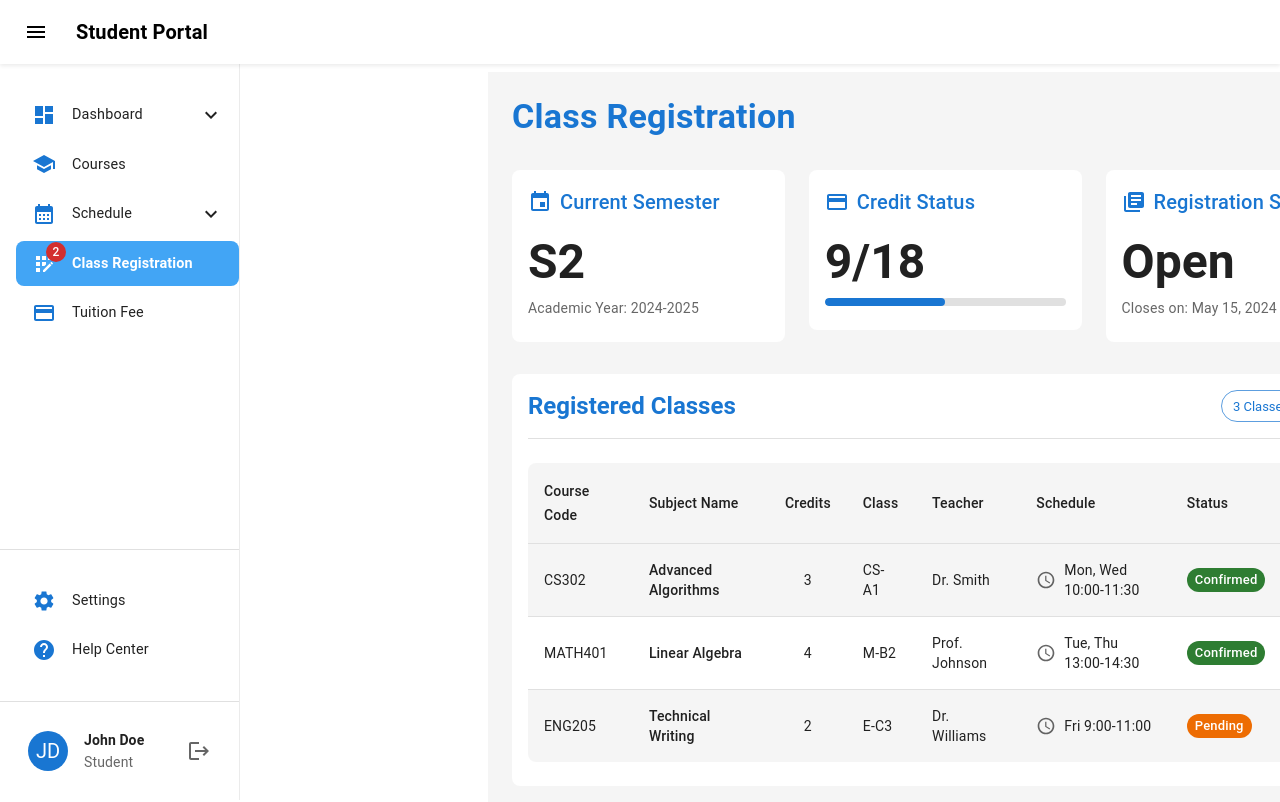
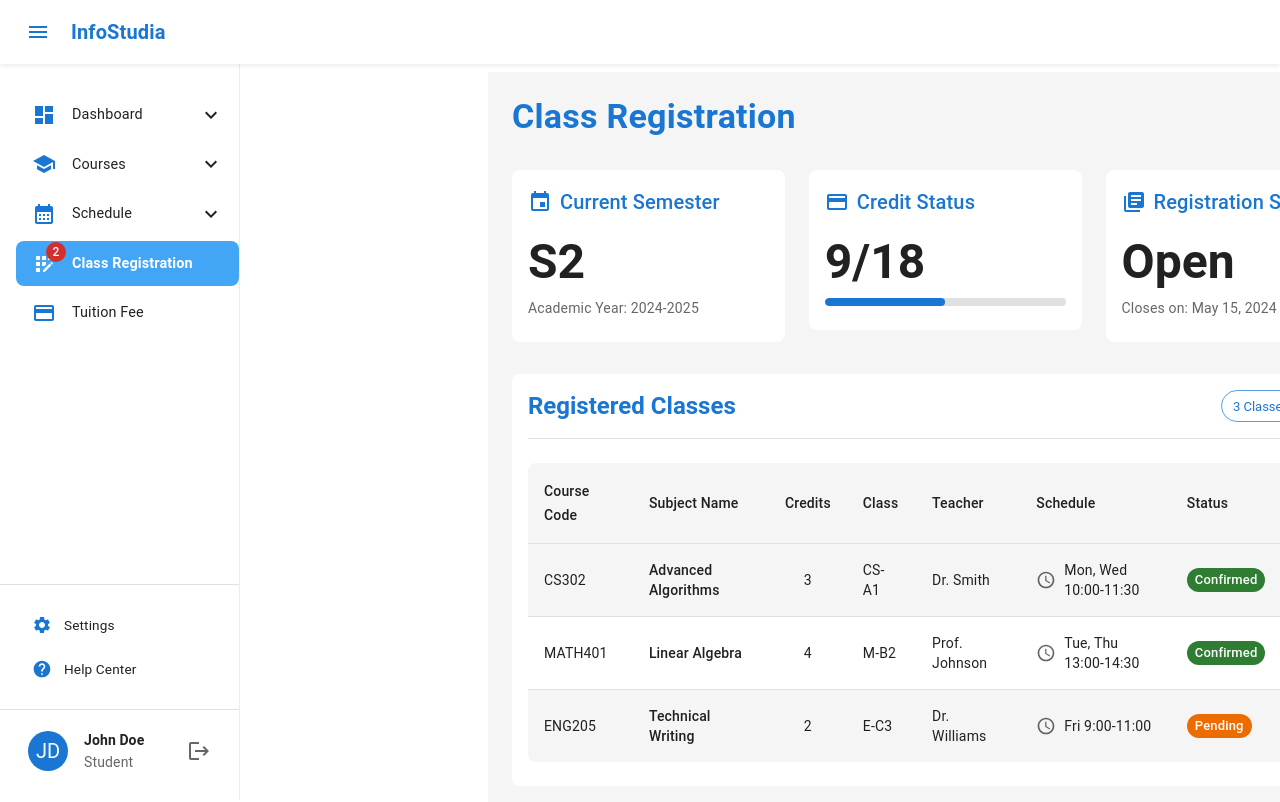
Before and after one commit to tgkhang/Student-Information-System, a React (Vite) app in the folder frontend/: page /student/classRegistration in a window 1280 px wide. Shown: the top 802 px of the page. Built offline with nearby package versions, Linux system fonts and the light colour scheme.

Commit message:
[m] Navbar UI fixing

```diff
--- a/frontend/src/components/Header.jsx
+++ b/frontend/src/components/Header.jsx
@@ -14,16 +14,16 @@ export default function Header({ toggleDrawer }) {
         width: "100%",
         zIndex: (theme) => theme.zIndex.drawer + 1,
         backgroundColor: "white",
-        color: "black",
+        color: "primary.main",
         boxShadow: "0px 2px 4px rgba(0, 0, 0, 0.08)",
       }}
     >
       <Toolbar>
-        <IconButton size="large" edge="start" color="inherit" aria-label="menu" onClick={toggleDrawer} sx={{ mr: 2 }}>
+        <IconButton size="small" edge="start" color="inherit" aria-label="menu" onClick={toggleDrawer} sx={{ mr: 2 }}>
           <MenuIcon />
         </IconButton>
-        <Typography variant="h6" component="div" sx={{ flexGrow: 1, fontWeight: "bold" }}>
-          Student Portal
+        <Typography variant="h6" component="div" sx={{ flexGrow: 1, fontWeight: "bold", color: "primary.main" }}>
+          InfoStudia
         </Typography>
         <Box sx={{ display: { xs: "none", md: "flex" }, alignItems: "center" }}>
           {/* Add user profile or other actions here */}
--- a/frontend/src/components/NavigationDrawer.jsx
+++ b/frontend/src/components/NavigationDrawer.jsx
@@ -101,6 +101,11 @@ export default function NavigationDrawer({ isDrawerOpen, toggleDrawer }) {
       text: "Courses",
       icon: <SchoolIcon />,
       path: "/courses",
+      subItems: [
+        { text: "My Courses", path: "/courses/my-courses" },
+        { text: "Available Courses", path: "/courses/available" },
+        { text: "Course Catalog", path: "/courses/catalog" },
+      ],
     },
     {
       text: "Schedule",
@@ -113,6 +118,7 @@ export default function NavigationDrawer({ isDrawerOpen, toggleDrawer }) {
           path: "/student/classAndAssignment?tab=1",
           badge: pendingAssignmentsCount,
         },
+        { text: "Timetable", path: "/schedule/timetable" },
       ],
     },
     {
@@ -129,8 +135,8 @@ export default function NavigationDrawer({ isDrawerOpen, toggleDrawer }) {
   ]
 
   const bottomMenuItems = [
-    { text: "Settings", icon: <SettingsIcon />, path: "/settings" },
-    { text: "Help Center", icon: <HelpIcon />, path: "/help" },
+    { text: "Settings", icon: <SettingsIcon fontSize="small" />, path: "/settings" },
+    { text: "Help Center", icon: <HelpIcon fontSize="small" />, path: "/help" },
   ]
 
   // Handle submenu toggle
@@ -263,20 +269,31 @@ export default function NavigationDrawer({ isDrawerOpen, toggleDrawer }) {
 
         {/* Bottom Section */}
         <Box>
-          <Divider sx={{ my: 2 }} />
+          <Divider sx={{ my: 1 }} />
           <List sx={{ px: 1 }}>
             {bottomMenuItems.map((item) => (
               <StyledListItem
                 key={item.text}
                 active={isActive(item.path) ? 1 : 0}
                 onClick={() => handleNavigation(item.path)}
+                sx={{
+                  py: 0.5,
+                  minHeight: "40px",
+                  "& .MuiListItemIcon-root": {
+                    minWidth: 32,
+                    fontSize: "small",
+                  },
+                  "& .MuiListItemText-primary": {
+                    fontSize: "0.85rem",
+                  },
+                }}
               >
-                <ListItemIcon>{item.icon}</ListItemIcon>
+                <ListItemIcon sx={{ fontSize: "small" }}>{item.icon}</ListItemIcon>
                 <ListItemText primary={item.text} />
               </StyledListItem>
             ))}
           </List>
-          <Divider sx={{ my: 2 }} />
+          <Divider sx={{ my: 1 }} />
 
           {/* User Profile Section */}
           <Box sx={{ px: 2 }}>
--- a/frontend/src/routes/index.jsx
+++ b/frontend/src/routes/index.jsx
@@ -43,11 +43,7 @@ export default function Router() {
         { path: "404", element: <Page404 /> },
         { path: "*", element: <Navigate to="/404" replace /> },
         { path: "faqs", element: <FAQs /> },
-        { path: "test", element: <TestPage /> },
-        {
-          path: "studentClassRegistration",
-          element: <StudentClassRegistrationPage />,
-        },
+        { path: "test", element: <StudentDashboardPage /> },
       ],
     },
     // Student Routes
```
